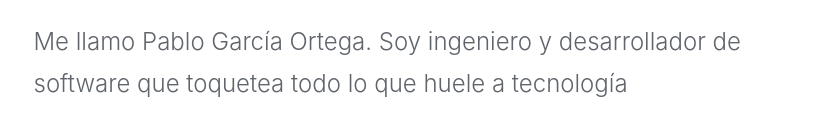
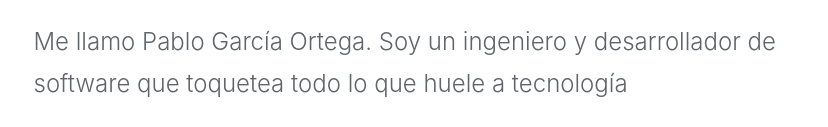
Before and after one commit to pablogarcor/pablogarcor-web, a Gatsby site: page /about in a window 1280 px wide. Shown: the part 383-510 px from the top of the page, without its empty margins (226-1054 px from the left). Built offline with nearby package versions, Linux system fonts and the light colour scheme; Gatsby itself is replaced by a stand-in of ours.

Commit message:
little typo

```diff
--- a/src/components/About/About.jsx
+++ b/src/components/About/About.jsx
@@ -15,7 +15,7 @@ class About extends Component {
             <div className="container">
               <h1>Sobre mi</h1>
               <p className="subtitle">
-                Me llamo Pablo García Ortega. Soy ingeniero y desarrollador de software que toquetea
+                Me llamo Pablo García Ortega. Soy un ingeniero y desarrollador de software que toquetea
                 todo lo que huele a tecnología
               </p>
             </div>
```
